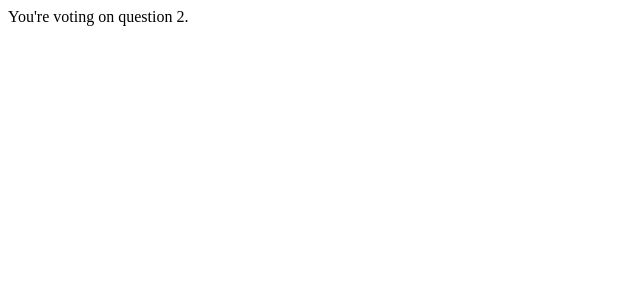
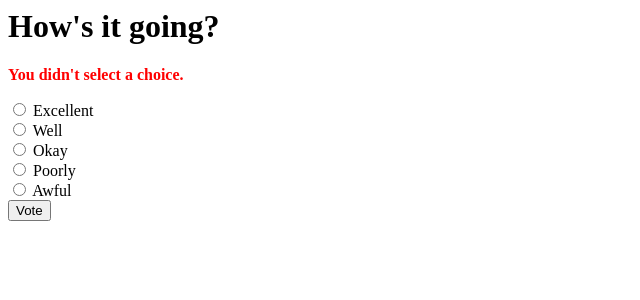
Before and after one commit to dibaggioj/virtualenv_python-3-3_django, a Django app: page /polls/2/vote/ in a window 1280 px wide. Shown: the top 300 px of the page, without its empty margins (0-640 px from the left). Run offline with Django 3.2, Linux system fonts and the light colour scheme; data comes from the database, SQL or seed files in the repository; both versions use the stored data as it was after the commit.

Commit message:
commit before switching to generic views

```diff
--- a/mysite/polls/templates/polls/detail.html
+++ b/mysite/polls/templates/polls/detail.html
@@ -1,6 +1,12 @@
 <h1>{{ question.question_text }}</h1>
-<ul>
+
+{% if error_message %}<p style="color:red"><strong>{{ error_message }}</strong></p>{% endif %}
+
+<form action="{% url 'polls:vote' question.id %}" method="post"> <!-- Set the form’s action to {% url 'polls:vote' question.id %}, and set method="post" (pposed to method="get"), because the act of submitting this form will alter data server-side -->
+{% csrf_token %} <!-- django system for protecting against Cross Site Request Forgeries -->
 {% for choice in question.choice_set.all %} <!-- question.choice_set.all is interpeted as Python code question.choice_set.all() which returns an iterable of Choice objects. The choice_set attribute is from the django api for linked the the related model (Choice) to the model that defines the relationship (Question)-->
-	<li>{{ choice.choice_text }}</li>
+    <input type="radio" name="choice" id="choice{{ forloop.counter }}" value="{{ choice.id }}" /> <!-- display a rdio button for each question choice, where the value of each radio button id the associated question choice's ID. The name of each radio button is "choice". That means, when somebody selects one of the radio buttons and submits the form, it’ll send the POST data choice=# where # is the ID of the selected choice. This is the basic concept of HTML forms. -->
+    <label for="choice{{ forloop.counter }}">{{ choice.choice_text }}</label><br />
 {% endfor %}
-</ul>
+<input type="submit" value="Vote" />
+</form>
--- a/mysite/polls/templates/polls/index.html
+++ b/mysite/polls/templates/polls/index.html
@@ -1,3 +1,4 @@
+<h1>Poll Questions</h1>
 {% if latest_question_list %}
     <ul>
     {% for question in latest_question_list %}
--- a/mysite/polls/views.py
+++ b/mysite/polls/views.py
@@ -1,8 +1,9 @@
 from django.shortcuts import get_object_or_404, render
 from django.http import Http404
-from django.http import HttpResponse
+from django.http import HttpResponseRedirect, HttpResponse
+from django.core.urlresolvers import reverse
 #from django.template import RequestContext, loader
-from polls.models import Question
+from polls.models import Choice, Question
 
 # Create your views here.
 
@@ -17,8 +18,22 @@ def detail(request, question_id):
     return render(request, 'polls/detail.html', {'question': question})
 
 def results(request, question_id):
-	response = "You're looking at the results of question %s."
-	return HttpResponse(response % question_id)
+    question = get_object_or_404(Question, pk=question_id)
+    return render(request, 'polls/results.html', {'question': question})
+	# return HttpResponse(response % question_id)
 
 def vote(request, question_id):
-	return HttpResponse("You're voting on question %s." % question_id)
+	p = get_object_or_404(Question, pk=question_id)
+	try:
+		selected_choice = p.choice_set.get(pk=request.POST['choice']) # request.POST['choice'] returns the ID of the selected choice, as a string (note: request.POST values are always strings). Unlike request.GET (which also accesses GET data in the same way), request.POST alters data via a POST call
+	except (KeyError, Choice.DoesNotExist):
+		# Redisplay the question voting form.
+		return render(request, 'polls/detail.html', {
+			'question': p,
+			'error_message': "You didn't select a choice.",
+			})
+	else:
+		selected_choice.votes += 1
+		selected_choice.save()
+		return HttpResponseRedirect(reverse('polls:results', args=(p.id,))) # Redirect to results page. Unlike HttpResponse, HttpResponseRedirect takes a single argument: the URL to which the user will be redirected (see the following point for how we construct the URL in this case). Using the reverse() function helps avoid hacing to hardcode a URL in the view function; it is given the name of the view we want to pass control to and the variable portion of the URL pattern that points to the view Original: return HttpResponse("You're voting on question %s." % question_id)
+		# Always return an HttpResponseRedirect after successfully dealing with Post data. This prevents data from being posted twice if a user his the Back button
```
Also changed, not shown: mysite/polls/templates/polls/results.html (added, +10 -0 lines), mysite/db.sqlite3.
